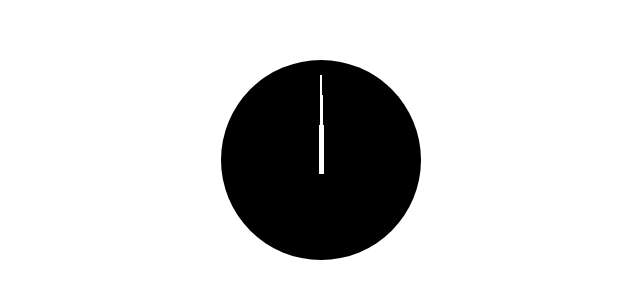
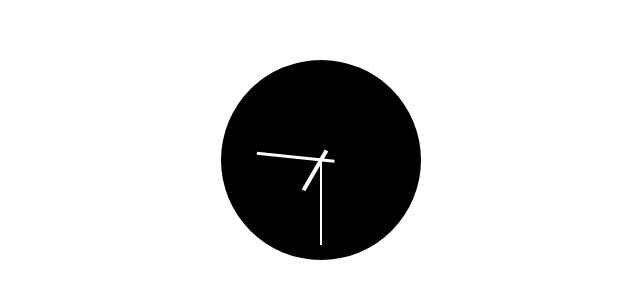
Before and after one commit to victorzottmann/rotor-challenge, a React (Vite) app: page / in a window 1280 px wide. Shown: the part 173-468 px from the top of the page, without its empty margins (319-959 px from the left). Built offline with nearby package versions, Linux system fonts and the light colour scheme.

Commit message:
feat: add rotation to analog clock hands based on current time

```diff
--- a/src/components/AnalogClock/index.jsx
+++ b/src/components/AnalogClock/index.jsx
@@ -1,3 +1,4 @@
+import { useEffect, useState } from "react";
 import styled from "styled-components";
 
 const ClockContainer = styled.div`
@@ -28,6 +29,7 @@ const Hand = styled.div`
   position: absolute;
   display: flex;
   justify-content: center;
+  transform: rotate(${({ $rotation }) => $rotation });
 `;
 
 const HourHand = styled(Hand)`
@@ -38,8 +40,8 @@ const HourHand = styled(Hand)`
     content: "";
     // The visible part of the hand is controlled by the height of the pseudo-element,
     // which is 70% relative to the original height set above.
-    height: 70%;
-    width: 5px;
+    height: 65%;
+    width: 4px;
     background-color: white;
   }
 `;
@@ -65,11 +67,29 @@ const SecondHand = styled(Hand)`
 `;
 
 const AnalogClock = () => {
+  const [currentTime, setCurrentTime] = useState(new Date());
+
+  useEffect(() => {
+    const intervalId = setInterval(() => {
+      setCurrentTime(new Date());
+
+      return () => clearInterval(intervalId);
+    })
+  }, []);
+
+  const hour = currentTime.getHours();
+  const minutes = currentTime.getMinutes();
+  const seconds = currentTime.getSeconds();
+
+  const hourAngle = `${(hour / 12) * 360}deg`;
+  const minutesAngle = `${(minutes / 60) * 360}deg`;
+  const secondsAngle = `${(seconds / 60) * 360}deg`;
+
   return (
     <ClockContainer>
-      <HourHand />
-      <MinuteHand />
-      <SecondHand />
+      <HourHand $rotation={hourAngle} />
+      <MinuteHand $rotation={minutesAngle} />
+      <SecondHand $rotation={secondsAngle} />
     </ClockContainer>
   );
 }
```
